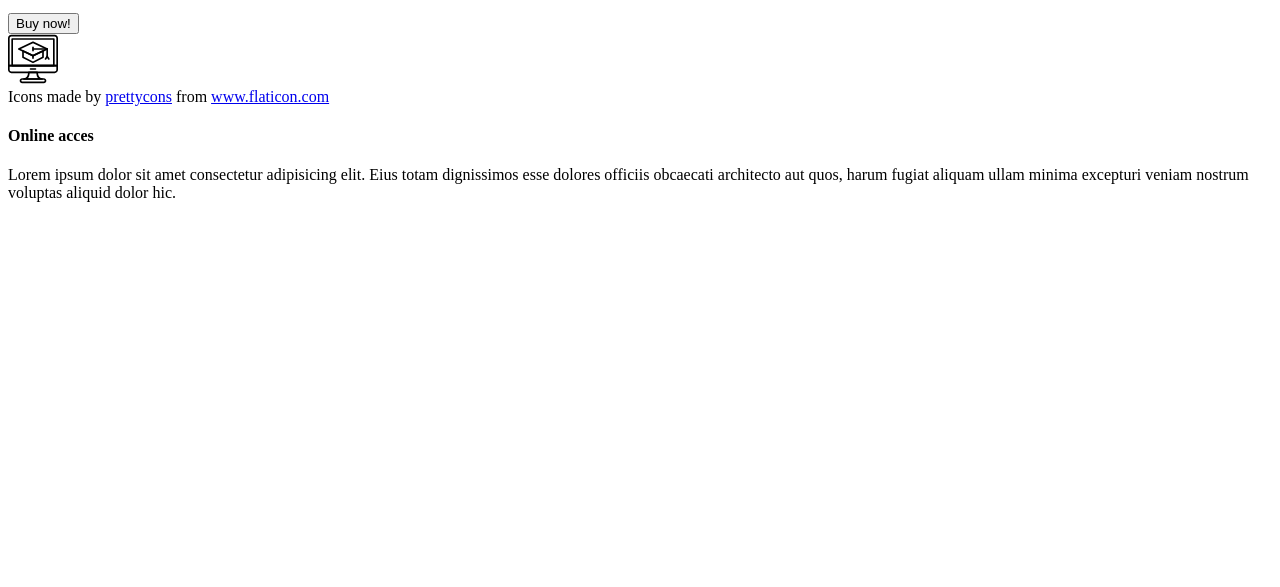
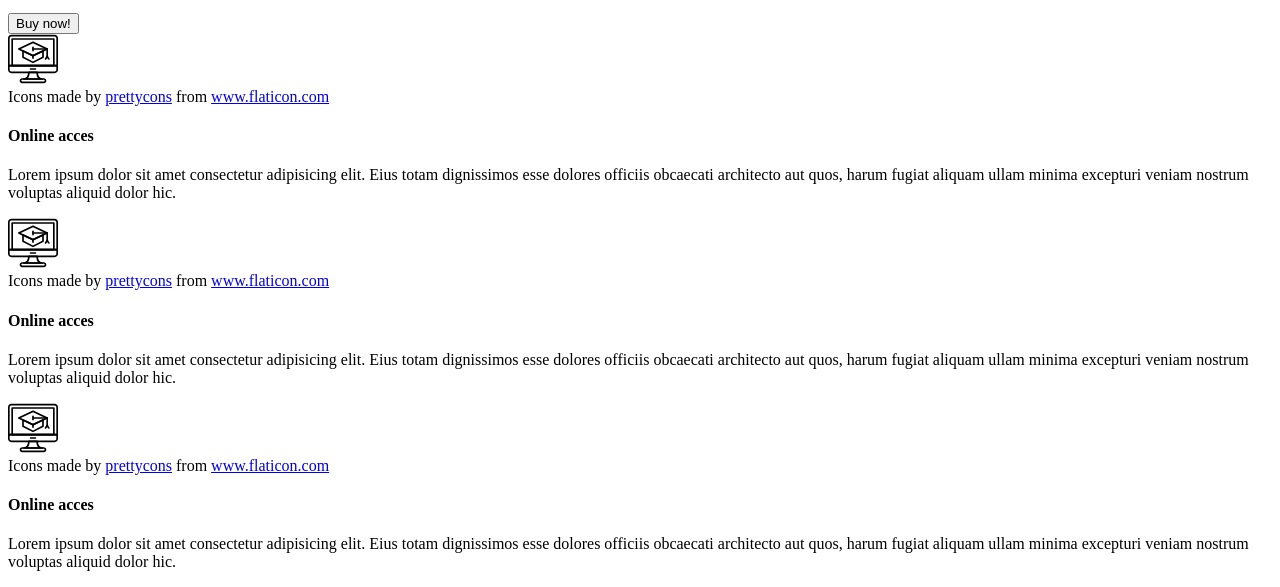
Before and after one commit to KasiaPiet/html_css_basics-Project0, a plain HTML site: page index.html in a window 1280 px wide. Shown: the part 391-978 px from the top of the page. Before the commit the page ends 800 px from the top, so only its background shows below. Drawn offline with Linux system fonts and the light colour scheme.

Commit message:
features 3 sections added

```diff
--- a/index.html
+++ b/index.html
@@ -26,13 +26,15 @@
       <button>Buy now!</button>
     </div>
     <div class="features">
+      <div>
         <img
           src="./img/online-course.svg"
           alt="online-course"
           width="50" />
         <br />
         Icons made by
-      <a href="https://www.flaticon.com/authors/prettycons">prettycons</a> from
+        <a href="https://www.flaticon.com/authors/prettycons">prettycons</a>
+        from
         <a href="https://www.flaticon.com/">www.flaticon.com</a>
         <h4>Online acces</h4>
         <p>
@@ -42,5 +44,42 @@
           dolor hic.
         </p>
       </div>
+      <div>
+        <img
+          src="./img/online-course.svg"
+          alt="online-course"
+          width="50" />
+        <br />
+        Icons made by
+        <a href="https://www.flaticon.com/authors/prettycons">prettycons</a>
+        from
+        <a href="https://www.flaticon.com/">www.flaticon.com</a>
+        <h4>Online acces</h4>
+        <p>
+          Lorem ipsum dolor sit amet consectetur adipisicing elit. Eius totam
+          dignissimos esse dolores officiis obcaecati architecto aut quos, harum
+          fugiat aliquam ullam minima excepturi veniam nostrum voluptas aliquid
+          dolor hic.
+        </p>
+      </div>
+      <div>
+        <img
+          src="./img/online-course.svg"
+          alt="online-course"
+          width="50" />
+        <br />
+        Icons made by
+        <a href="https://www.flaticon.com/authors/prettycons">prettycons</a>
+        from
+        <a href="https://www.flaticon.com/">www.flaticon.com</a>
+        <h4>Online acces</h4>
+        <p>
+          Lorem ipsum dolor sit amet consectetur adipisicing elit. Eius totam
+          dignissimos esse dolores officiis obcaecati architecto aut quos, harum
+          fugiat aliquam ullam minima excepturi veniam nostrum voluptas aliquid
+          dolor hic.
+        </p>
+      </div>
+    </div>
   </body>
 </html>
```
Lines whose indentation alone changed are shown as unchanged.
